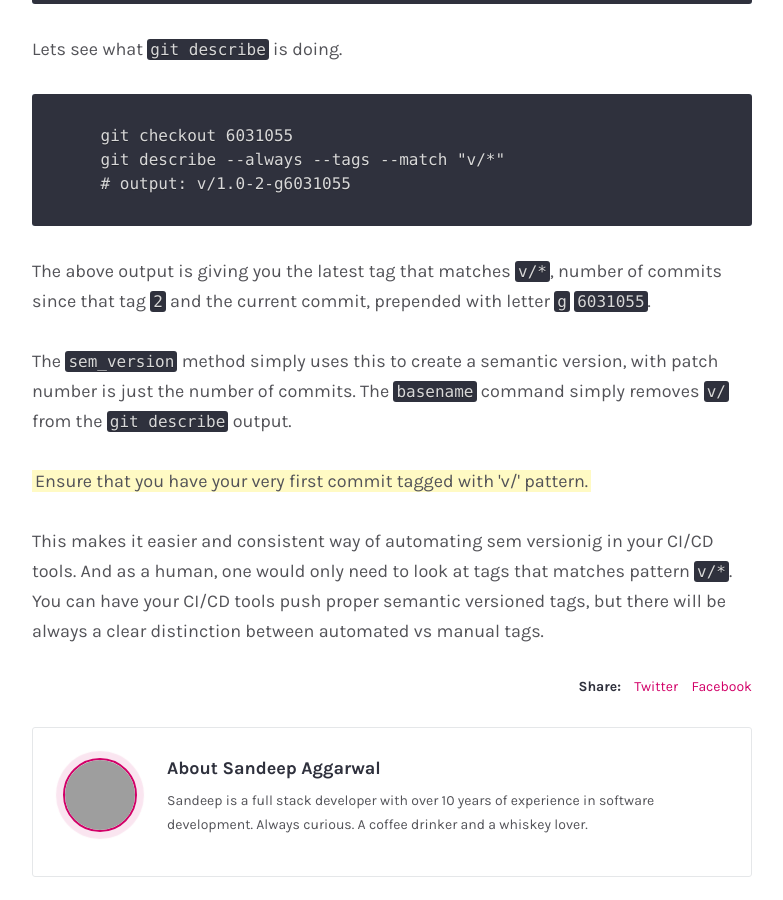
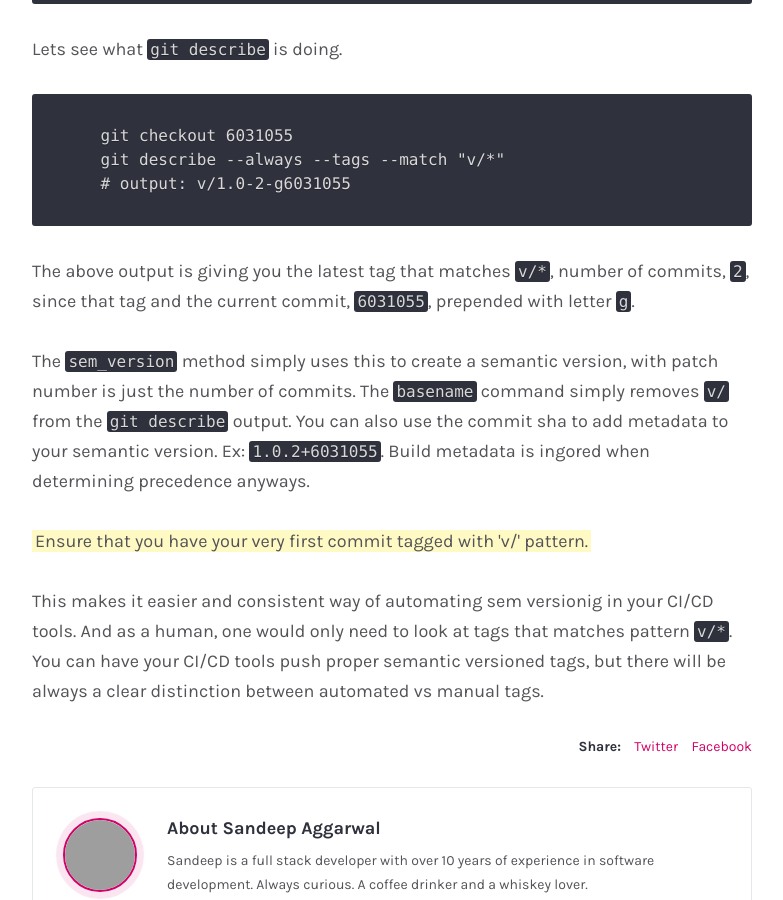
Before and after one commit to sanagrwl/sanagrwl.github.io, a Jekyll site: the page built from _posts/2019-04-12-sem-verison.md, in a window 1280 px wide and 900 px high, scrolled down 3430 px. Shown: the whole window, without its empty margins (248-1031 px from the left). Built offline with Jekyll 4.4.1, drawn with Linux system fonts in a browser that asks for light colours; some web fonts are replaced; grey boxes are pictures that could not be loaded.

Commit message:
updated sem version post to include metadata info

````diff
--- a/_posts/2019-04-12-sem-verison.md
+++ b/_posts/2019-04-12-sem-verison.md
@@ -88,9 +88,9 @@
     # output: v/1.0-2-g6031055
 ```
 
-The above output is giving you the latest tag that matches `v/*`, number of commits since that tag `2` and the current commit, prepended with letter `g` `6031055`.
+The above output is giving you the latest tag that matches `v/*`, number of commits, `2`, since that tag and the current commit, `6031055`, prepended with letter `g`.
 
-The `sem_version` method simply uses this to create a semantic version, with patch number is just the number of commits. The `basename` command simply removes `v/` from the `git describe` output.
+The `sem_version` method simply uses this to create a semantic version, with patch number is just the number of commits. The `basename` command simply removes `v/` from the `git describe` output. You can also use the commit sha to add metadata to your semantic version. Ex: `1.0.2+6031055`. Build metadata is ingored when determining precedence anyways.
 
 <mark>Ensure that you have your very first commit tagged with 'v/' pattern.</mark>
 
````
